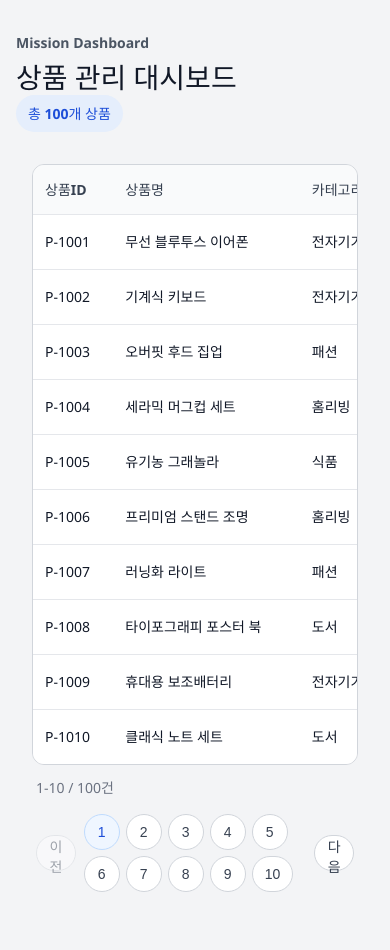
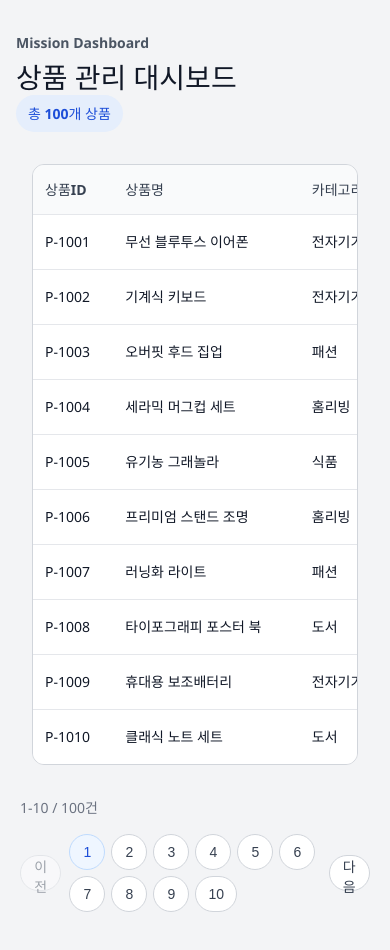
Before and after one commit to sascill/mission, a React (Vite) app: page / in a window 390 px wide. Shown: the top 950 px of the page. Built offline with nearby package versions, Linux system fonts and the light colour scheme.

Commit message:
refactor: separate pagination from product table

```diff
--- /dev/null
+++ b/src/features/product-table/components/ProductPagination.css
@@ -0,0 +1,70 @@
+.product-pagination {
+  display: flex;
+  align-items: center;
+  justify-content: space-between;
+  gap: 16px;
+  padding: 0 4px;
+}
+
+.product-pagination__summary {
+  color: #6b7280;
+  font-size: 14px;
+  font-weight: 500;
+}
+
+.product-pagination__controls {
+  display: flex;
+  align-items: center;
+  gap: 8px;
+}
+
+.product-pagination__pages {
+  display: flex;
+  align-items: center;
+  gap: 6px;
+}
+
+.product-pagination__button {
+  min-width: 36px;
+  height: 36px;
+  padding: 0 12px;
+  border: 1px solid #d1d5db;
+  border-radius: 999px;
+  background-color: #ffffff;
+  color: #374151;
+  font-size: 14px;
+  font-weight: 500;
+  cursor: pointer;
+}
+
+.product-pagination__button:hover:not(:disabled) {
+  border-color: #93c5fd;
+  color: #1d4ed8;
+}
+
+.product-pagination__button:disabled {
+  cursor: not-allowed;
+  opacity: 0.45;
+}
+
+.product-pagination__button--active {
+  border-color: #bfdbfe;
+  background-color: #eff6ff;
+  color: #1d4ed8;
+}
+
+@media (max-width: 768px) {
+  .product-pagination {
+    align-items: flex-start;
+    flex-direction: column;
+  }
+
+  .product-pagination__controls {
+    width: 100%;
+    justify-content: space-between;
+  }
+
+  .product-pagination__pages {
+    flex-wrap: wrap;
+  }
+}
--- /dev/null
+++ b/src/features/product-table/components/ProductPagination.tsx
@@ -0,0 +1,87 @@
+import './ProductPagination.css'
+
+const getVisibleRangeLabel = (
+  currentPage: number,
+  pageSize: number,
+  totalCount: number,
+) => {
+  if (totalCount === 0) {
+    return '0-0 / 0건'
+  }
+
+  const start = (currentPage - 1) * pageSize + 1
+  const end = Math.min(currentPage * pageSize, totalCount)
+
+  return `${start}-${end} / ${totalCount}건`
+}
+
+interface ProductPaginationProps {
+  currentPage: number
+  pageSize: number
+  totalCount: number
+  totalPages: number
+  onPageChange: (page: number) => void
+}
+
+export const ProductPagination = ({
+  currentPage,
+  pageSize,
+  totalCount,
+  totalPages,
+  onPageChange,
+}: ProductPaginationProps) => {
+  const paginationRangeLabel = getVisibleRangeLabel(
+    currentPage,
+    pageSize,
+    totalCount,
+  )
+
+  return (
+    <div className="product-pagination">
+      <span className="product-pagination__summary">
+        {paginationRangeLabel}
+      </span>
+
+      <div className="product-pagination__controls">
+        <button
+          className="product-pagination__button"
+          disabled={currentPage === 1}
+          type="button"
+          onClick={() => onPageChange(currentPage - 1)}
+        >
+          이전
+        </button>
+
+        <div className="product-pagination__pages">
+          {Array.from({ length: totalPages }, (_, index) => {
+            const page = index + 1
+            const isActive = page === currentPage
+
+            return (
+              <button
+                key={page}
+                aria-current={isActive ? 'page' : undefined}
+                className={`product-pagination__button ${
+                  isActive ? 'product-pagination__button--active' : ''
+                }`}
+                type="button"
+                onClick={() => onPageChange(page)}
+              >
+                {page}
+              </button>
+            )
+          })}
+        </div>
+
+        <button
+          className="product-pagination__button"
+          disabled={currentPage === totalPages}
+          type="button"
+          onClick={() => onPageChange(currentPage + 1)}
+        >
+          다음
+        </button>
+      </div>
+    </div>
+  )
+}
--- a/src/features/product-table/components/ProductTable.css
+++ b/src/features/product-table/components/ProductTable.css
@@ -59,62 +59,6 @@
   background-color: #e5e7eb;
 }
 
-.product-table__pagination {
-  display: flex;
-  align-items: center;
-  justify-content: space-between;
-  gap: 16px;
-  margin-top: 12px;
-  padding: 0 4px;
-}
-
-.product-table__pagination-summary {
-  color: #6b7280;
-  font-size: 14px;
-  font-weight: 500;
-}
-
-.product-table__pagination-controls {
-  display: flex;
-  align-items: center;
-  gap: 8px;
-}
-
-.product-table__pagination-pages {
-  display: flex;
-  align-items: center;
-  gap: 6px;
-}
-
-.product-table__pagination-button {
-  min-width: 36px;
-  height: 36px;
-  padding: 0 12px;
-  border: 1px solid #d1d5db;
-  border-radius: 999px;
-  background-color: #ffffff;
-  color: #374151;
-  font-size: 14px;
-  font-weight: 500;
-  cursor: pointer;
-}
-
-.product-table__pagination-button:hover:not(:disabled) {
-  border-color: #93c5fd;
-  color: #1d4ed8;
-}
-
-.product-table__pagination-button:disabled {
-  cursor: not-allowed;
-  opacity: 0.45;
-}
-
-.product-table__pagination-button--active {
-  border-color: #bfdbfe;
-  background-color: #eff6ff;
-  color: #1d4ed8;
-}
-
 @media (max-width: 768px) {
   .product-table {
     padding: 16px;
@@ -124,18 +68,4 @@
   .product-table__element td {
     padding: 14px 12px;
   }
-
-  .product-table__pagination {
-    align-items: flex-start;
-    flex-direction: column;
-  }
-
-  .product-table__pagination-controls {
-    width: 100%;
-    justify-content: space-between;
-  }
-
-  .product-table__pagination-pages {
-    flex-wrap: wrap;
-  }
 }
--- a/src/features/product-table/components/ProductTable.tsx
+++ b/src/features/product-table/components/ProductTable.tsx
@@ -6,17 +6,6 @@ const priceFormatter = new Intl.NumberFormat('ko-KR')
 const formatPrice = (price: number) => `${priceFormatter.format(price)}원`
 
 const formatDate = (createdAt: string) => createdAt.replaceAll('-', '.')
-
-const getVisibleRangeLabel = (
-  currentPage: number,
-  pageSize: number,
-  totalCount: number,
-) => {
-  const start = (currentPage - 1) * pageSize + 1
-  const end = Math.min(currentPage * pageSize, totalCount)
-
-  return `${start}-${end} / ${totalCount}건`
-}
 
 const getStatusClassName = (status: ProductStatus) => {
   if (status === PRODUCT_STATUSES.SOLD_OUT) {
@@ -31,28 +20,10 @@ const getStatusClassName = (status: ProductStatus) => {
 }
 
 interface ProductTableProps {
-  currentPage: number
   data: Product[]
-  pageSize: number
-  totalCount: number
-  totalPages: number
-  onPageChange: (page: number) => void
 }
 
-export const ProductTable = ({
-  currentPage,
-  data,
-  pageSize,
-  totalCount,
-  totalPages,
-  onPageChange,
-}: ProductTableProps) => {
-  const paginationRangeLabel = getVisibleRangeLabel(
-    currentPage,
-    pageSize,
-    totalCount,
-  )
-
+export const ProductTable = ({ data }: ProductTableProps) => {
   return (
     <section className="product-table">
       <div className="product-table__scroll">
@@ -87,55 +58,6 @@ export const ProductTable = ({
           </tbody>
         </table>
       </div>
-
-      <div className="product-table__pagination">
-        <span className="product-table__pagination-summary">
-          {paginationRangeLabel}
-        </span>
-
-        <div className="product-table__pagination-controls">
-          <button
-            className="product-table__pagination-button"
-            disabled={currentPage === 1}
-            type="button"
-            onClick={() => onPageChange(currentPage - 1)}
-          >
-            이전
-          </button>
-
-          <div className="product-table__pagination-pages">
-            {Array.from({ length: totalPages }, (_, index) => {
-              const page = index + 1
-              const isActive = page === currentPage
-
-              return (
-                <button
-                  key={page}
-                  aria-current={isActive ? 'page' : undefined}
-                  className={`product-table__pagination-button ${
-                    isActive
-                      ? 'product-table__pagination-button--active'
-                      : ''
-                  }`}
-                  type="button"
-                  onClick={() => onPageChange(page)}
-                >
-                  {page}
-                </button>
-              )
-            })}
-          </div>
-
-          <button
-            className="product-table__pagination-button"
-            disabled={currentPage === totalPages}
-            type="button"
-            onClick={() => onPageChange(currentPage + 1)}
-          >
-            다음
-          </button>
-        </div>
-      </div>
     </section>
   )
 }
--- a/src/pages/dashboard/DashboardPage.css
+++ b/src/pages/dashboard/DashboardPage.css
@@ -27,7 +27,6 @@
   color: #111827;
 }
 
-
 .dashboard-page__count {
   display: inline-flex;
   align-items: center;
--- a/src/pages/dashboard/DashboardPage.tsx
+++ b/src/pages/dashboard/DashboardPage.tsx
@@ -1,4 +1,5 @@
 import { useState } from 'react'
+import { ProductPagination } from '../../features/product-table/components/ProductPagination'
 import { ProductTable } from '../../features/product-table/components/ProductTable'
 import { products } from '../../features/product-table/data/products'
 import './DashboardPage.css'
@@ -6,9 +7,9 @@ import './DashboardPage.css'
 const PAGE_SIZE = 10
 
 export const DashboardPage = () => {
+  const [currentPage, setCurrentPage] = useState(1)
   const productCount = products.length
   const totalPages = Math.ceil(productCount / PAGE_SIZE)
-  const [currentPage, setCurrentPage] = useState(1)
   const startIndex = (currentPage - 1) * PAGE_SIZE
   const paginatedProducts = products.slice(startIndex, startIndex + PAGE_SIZE)
 
@@ -24,9 +25,9 @@ export const DashboardPage = () => {
         </div>
       </section>
 
-      <ProductTable
+      <ProductTable data={paginatedProducts} />
+      <ProductPagination
         currentPage={currentPage}
-        data={paginatedProducts}
         pageSize={PAGE_SIZE}
         totalCount={productCount}
         totalPages={totalPages}
```
